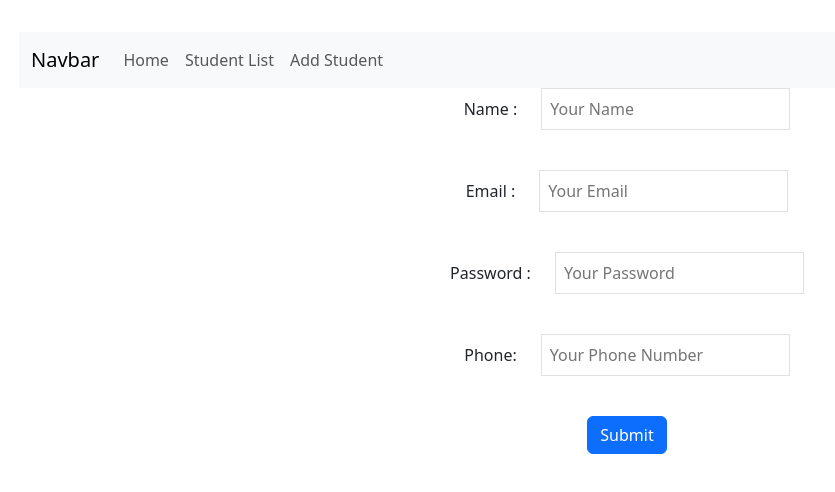
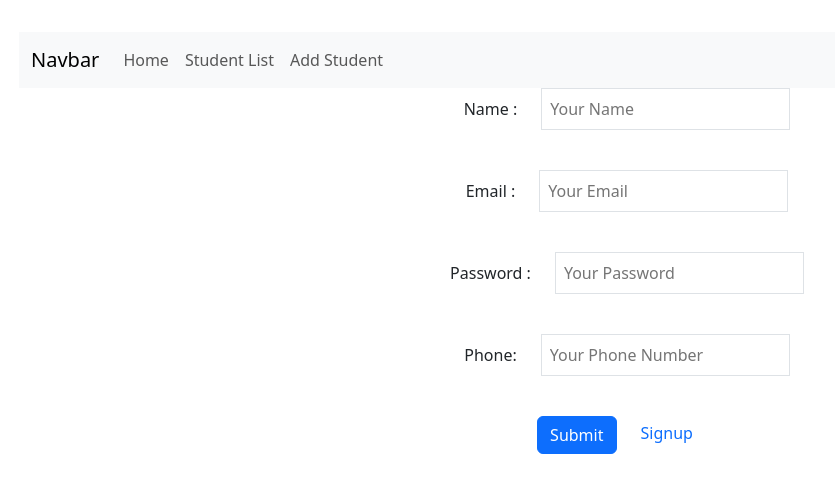
Before and after one commit to PathumLD/MyCRUDApp, a React (Vite) app in the folder frontend/: page /signup in a window 1280 px wide. Shown: the top 492 px of the page, without its empty margins (13-848 px from the left). Built offline with nearby package versions, Linux system fonts and the light colour scheme.

Commit message:
Changes done

```diff
--- a/frontend/src/pages/Signup.jsx
+++ b/frontend/src/pages/Signup.jsx
@@ -90,6 +90,9 @@ const Signup = () => {
         <button type="submit" className="btn btn-primary">
           Submit
         </button>
+        <a className="m-4 font text-decoration-none" href="./signup">
+          Signup
+        </a>
       </form>
     </>
   );
```
Also changed, not shown: 16 other files (tests, documents, lock files or other folders).
